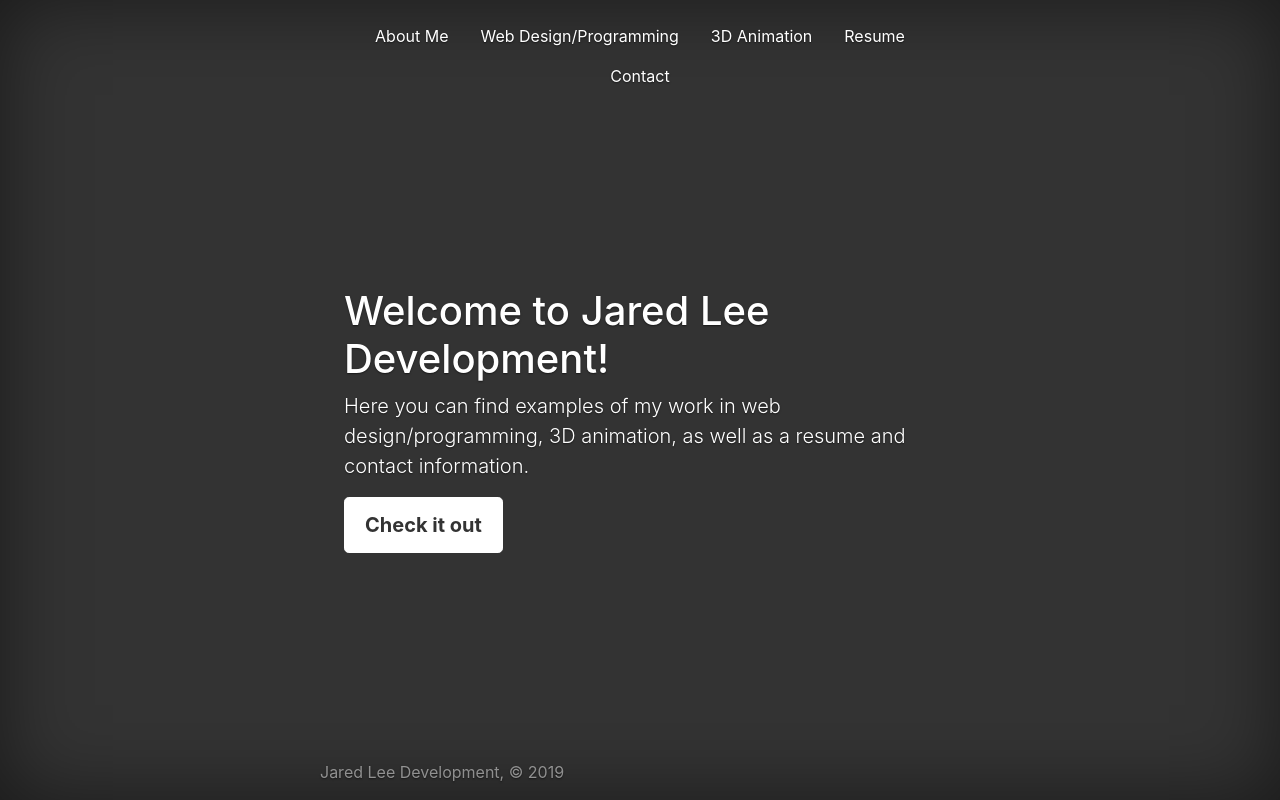
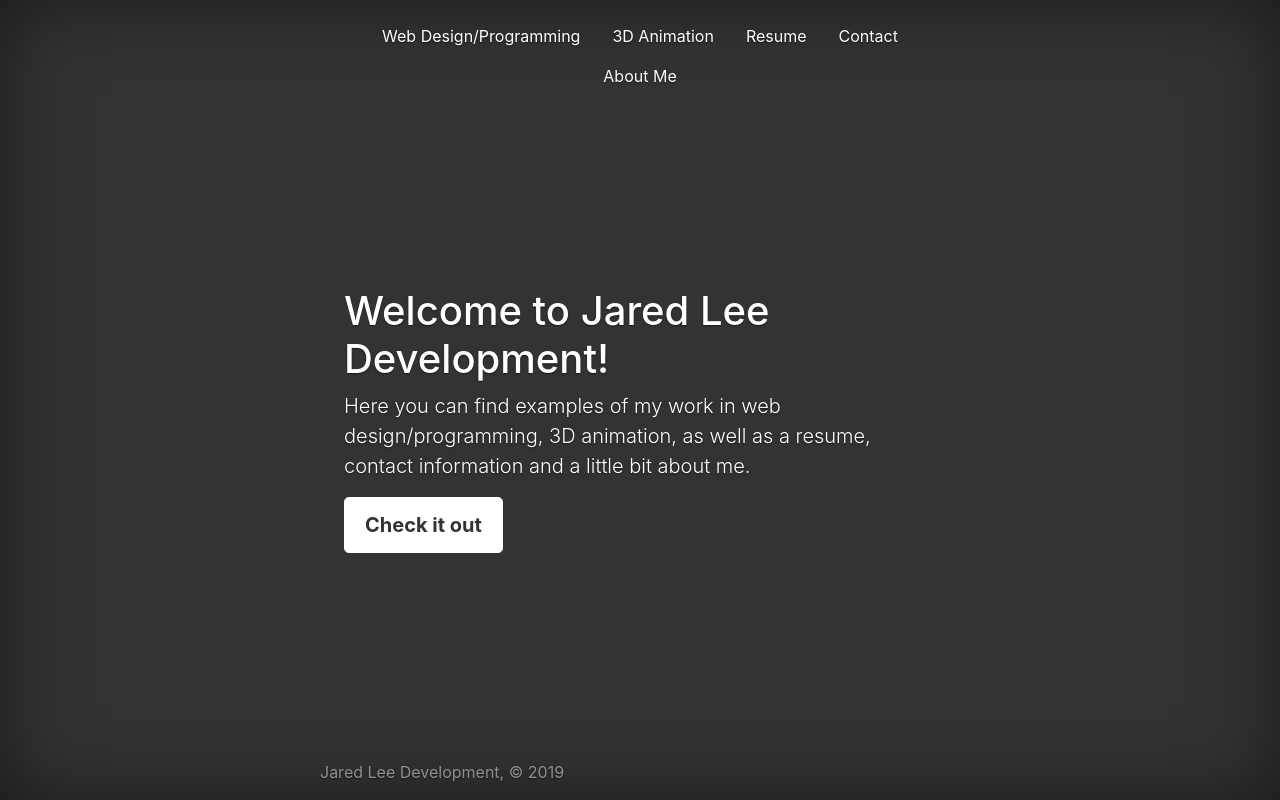
Before and after one commit to jaredleedev/jaredlee.develop, a website: page index.html in a window 1280 px wide. Drawn offline with nearby package versions, Linux system fonts and the light colour scheme.

Commit message:
Reorders navigation to move About me to the end.

```diff
--- a/index.html
+++ b/index.html
@@ -27,11 +27,11 @@
         <header class="masthead mb-auto">
             <div class="inner">
                 <nav class="nav justify-content-center">
-                    <a class="nav-link" href="#">About Me</a>
                     <a class="nav-link" href="#">Web Design/Programming</a>
                     <a class="nav-link" href="#">3D Animation</a>
                     <a class="nav-link" href="#">Resume</a>
                     <a class="nav-link" href="#">Contact</a>
+                    <a class="nav-link" href="#">About Me</a>
                 </nav>
             </div>
         </header>
@@ -41,7 +41,7 @@
         <main role="main" class="inner cover" id="coverDiv">
             <h1 class="cover-heading">Welcome to Jared Lee Development!</h1>
             <p class="lead">
-                Here you can find examples of my work in web design/programming, 3D animation, as well as a resume and contact information.
+                Here you can find examples of my work in web design/programming, 3D animation, as well as a resume, contact information and a little bit about me.
             </p>
             <p class="lead">
                 <button type="button" class="btn btn-lg btn-secondary" id="checkItOutButton">Check it out</button>
```
